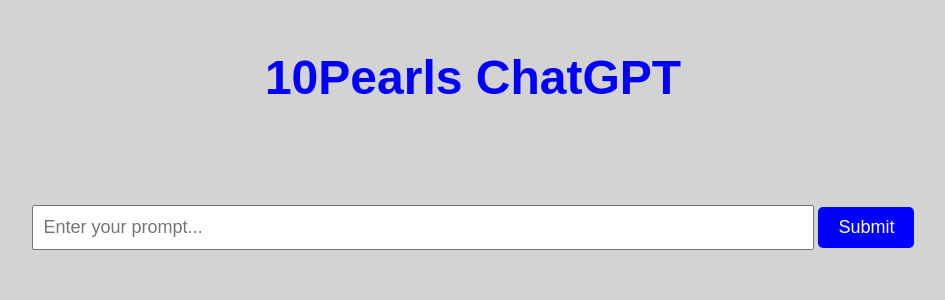
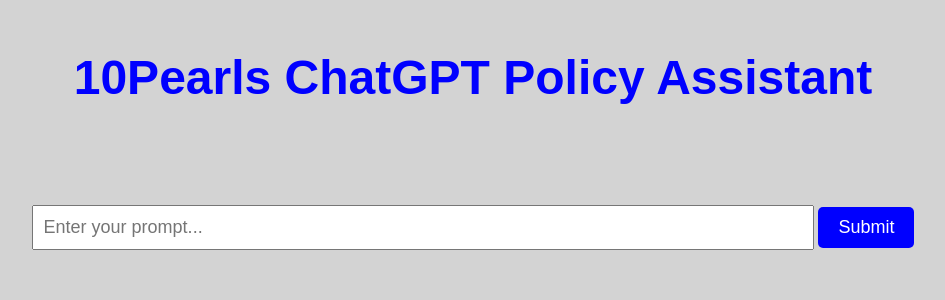
Before and after one commit to saranoor/chatGPT, a Flask app: page / in a window 1280 px wide. Shown: the top 300 px of the page, without its empty margins (167-1112 px from the left). Run offline with Flask 3, Linux system fonts and the light colour scheme; parts of the project's set-up code (start-up, migrations or seed data) failed here and were passed over.

Commit message:
updating index html

```diff
--- a/templates/index.html
+++ b/templates/index.html
@@ -38,7 +38,7 @@
     </style>
   </head>
   <body>
-    <h1>10Pearls ChatGPT</h1>
+    <h1>10Pearls ChatGPT Policy Assistant</h1>
     <form action="/" method="post">
         <input type="text" name="prompt" placeholder="Enter your prompt..." required>
         <input type="submit" value="Submit">
```
